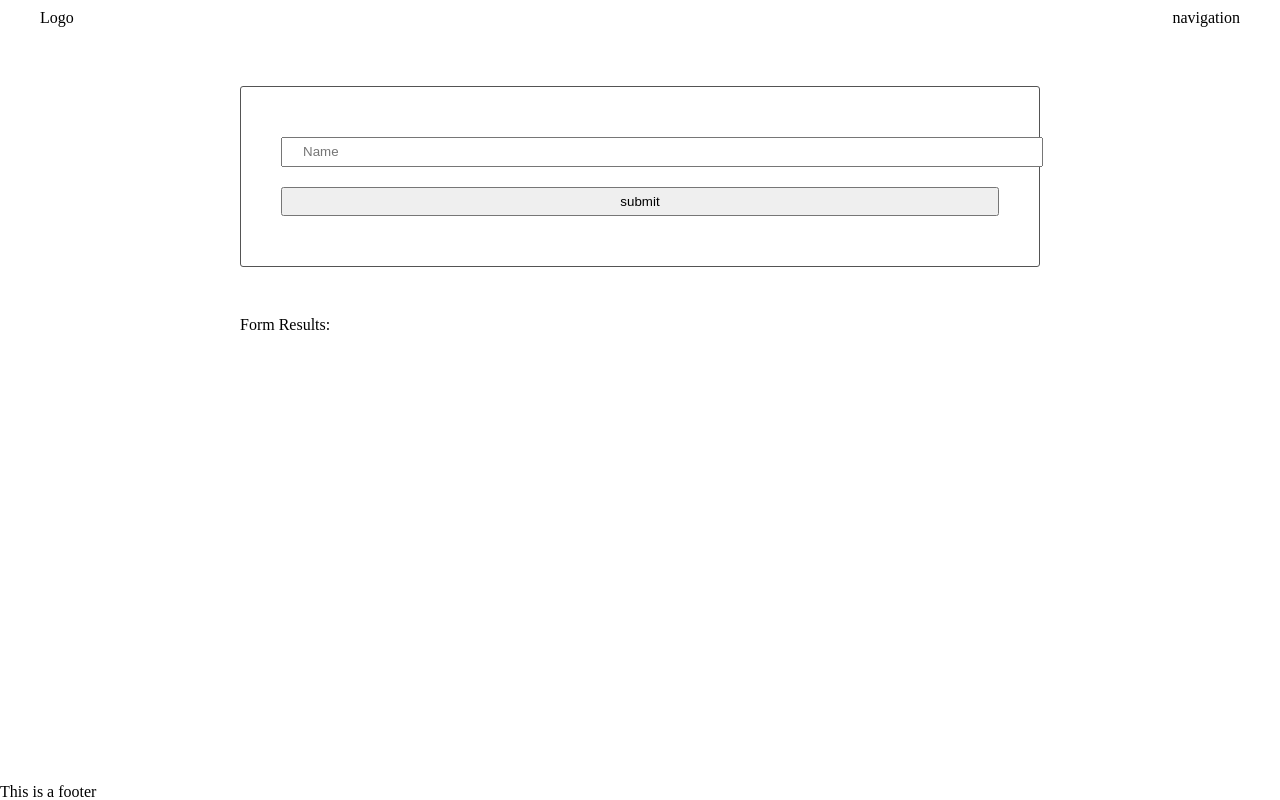
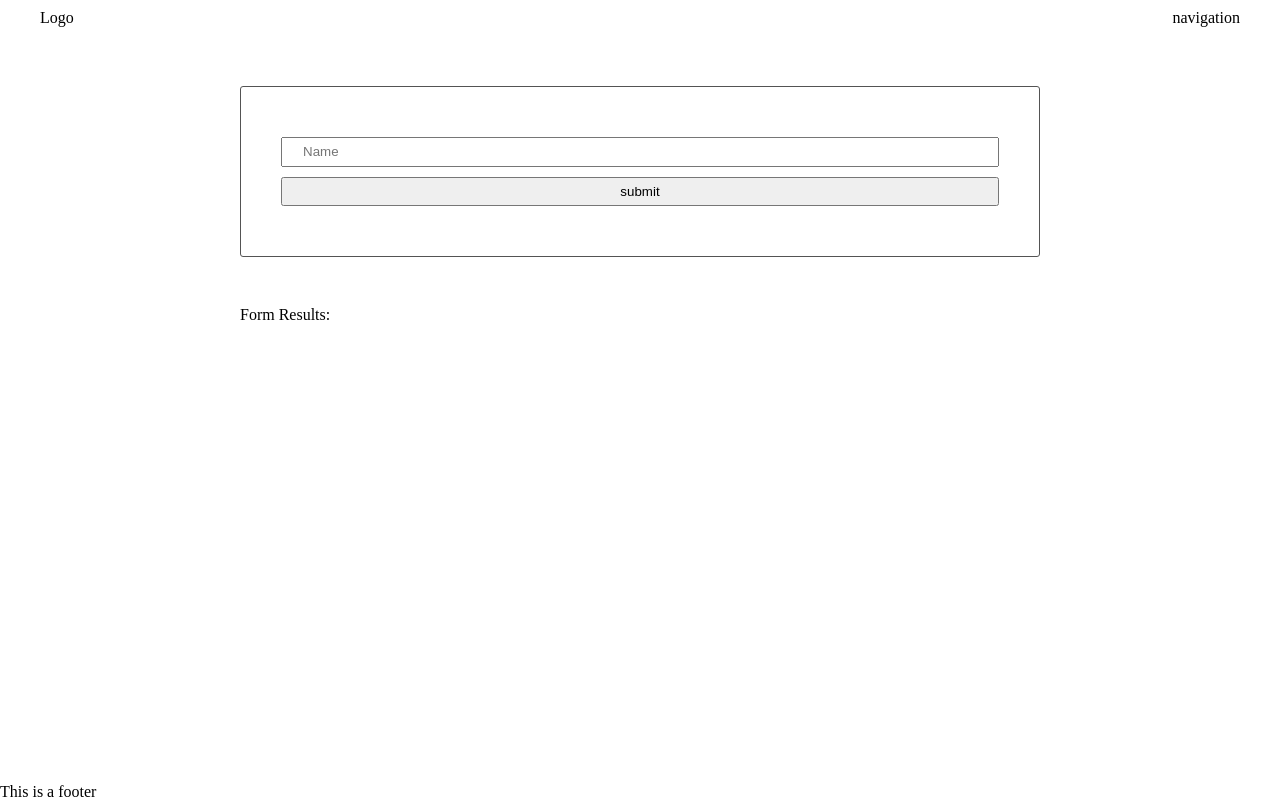
Before and after one commit to marinator86/udacity-frontend-5, a website built with webpack: page src/client/views/index.html in a window 1280 px wide. Built offline with nearby package versions, Linux system fonts and the light colour scheme.

Commit message:
small stylesheet fix

```diff
--- a/src/client/styles/form.scss
+++ b/src/client/styles/form.scss
@@ -5,6 +5,10 @@ form {
 }
 
 input {
+    &#name{
+        box-sizing: border-box;
+    }
+    display: block;
     padding: 5px 20px;
     width: 100%;
     line-height: 16px;
```
